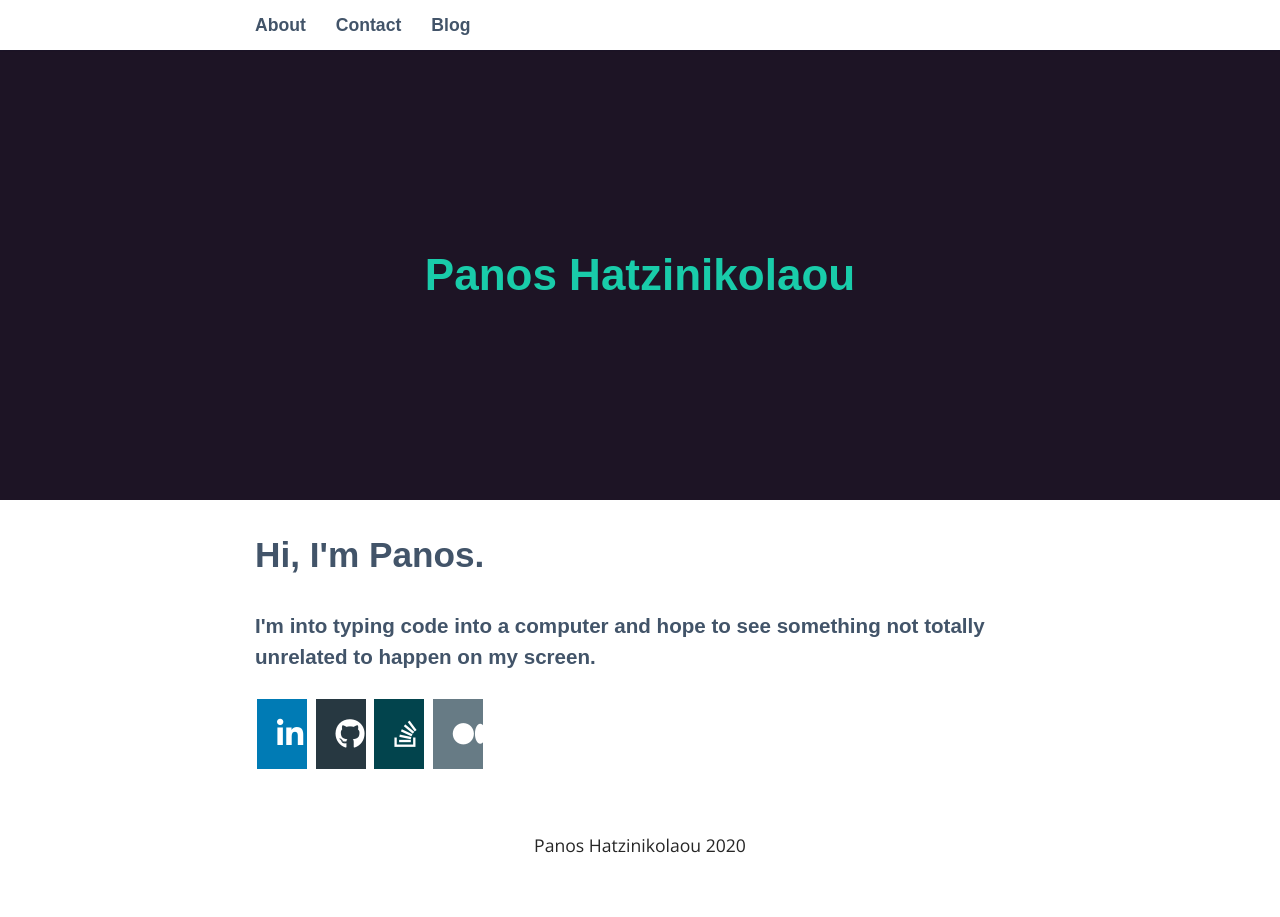
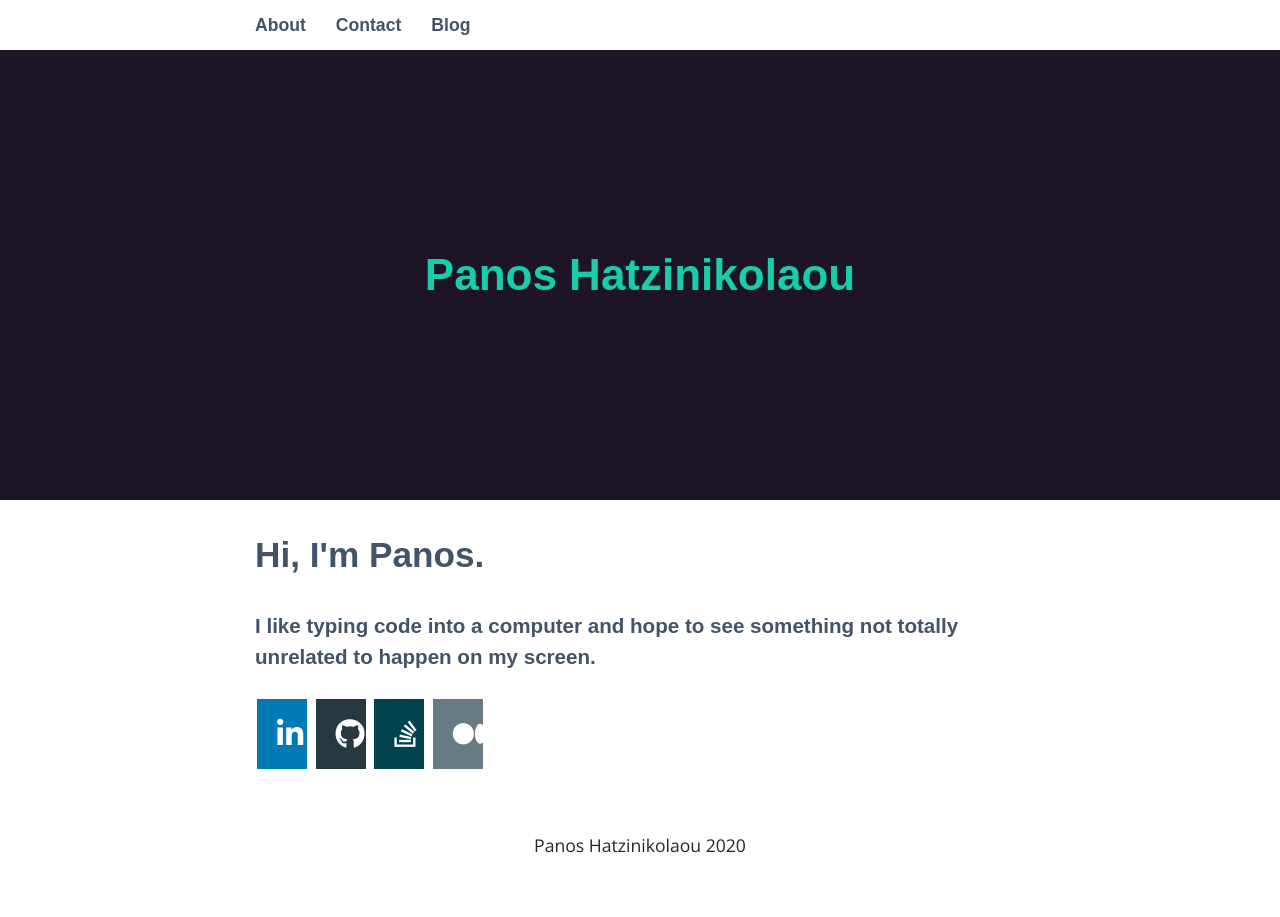
Before and after one commit to Paahn/paahns, a Jekyll site: the page built from index.html, in a window 1280 px wide. Built offline with Jekyll 4.4.1, drawn with Linux system fonts in a browser that asks for light colours; nearby versions of some CDN libraries; some web fonts are replaced.

Commit message:
added a div to center the social media links

```diff
--- a/index.html
+++ b/index.html
@@ -3,9 +3,11 @@ layout: default
 ---
 
 <h2>Hi, I'm Panos.</h2>
-<h3>I'm into typing code into a computer and hope to see something not totally unrelated to happen on my screen.</h3>
+<h3>I like typing code into a computer and hope to see something not totally unrelated to happen on my screen.</h3>
 
-<a href="https://www.linkedin.com/in/panos-hatzinikolaou-2712a1a3/" class="fa fa-linkedin"></a>
-<a href="https://github.com/Paahn/" class="fa fa-github"></a>
-<a href="https://stackoverflow.com/users/10130360/paahn" class="fa fa-stack-overflow"></a>
-<a href="https://medium.com/@pjhatzis" class="fa fa-medium"></a>
+<div class="social-me">
+  <a href="https://www.linkedin.com/in/panos-hatzinikolaou-2712a1a3/" class="fa fa-linkedin"></a>
+  <a href="https://github.com/Paahn/" class="fa fa-github"></a>
+  <a href="https://stackoverflow.com/users/10130360/paahn" class="fa fa-stack-overflow"></a>
+  <a href="https://medium.com/@pjhatzis" class="fa fa-medium"></a>
+</div>
```
